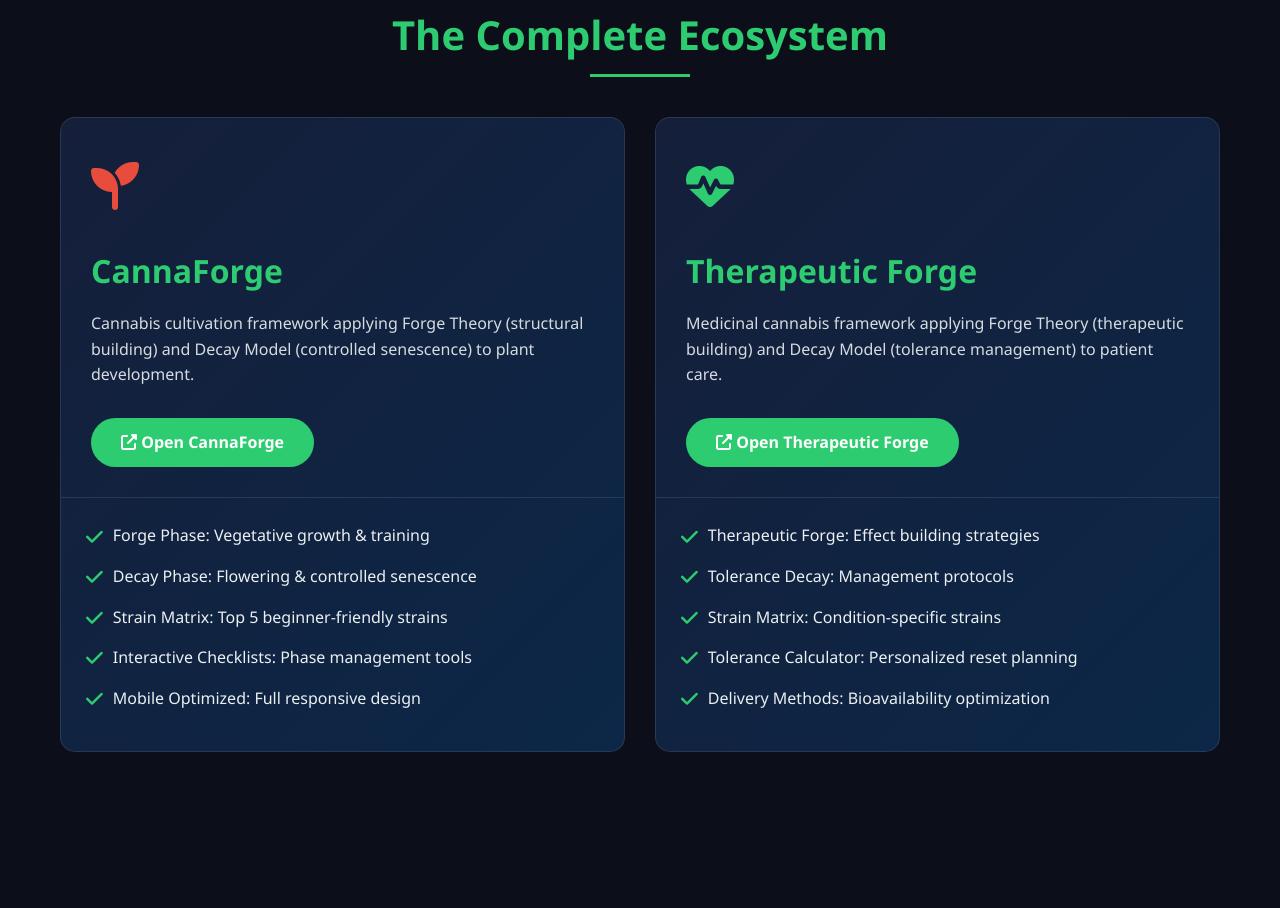
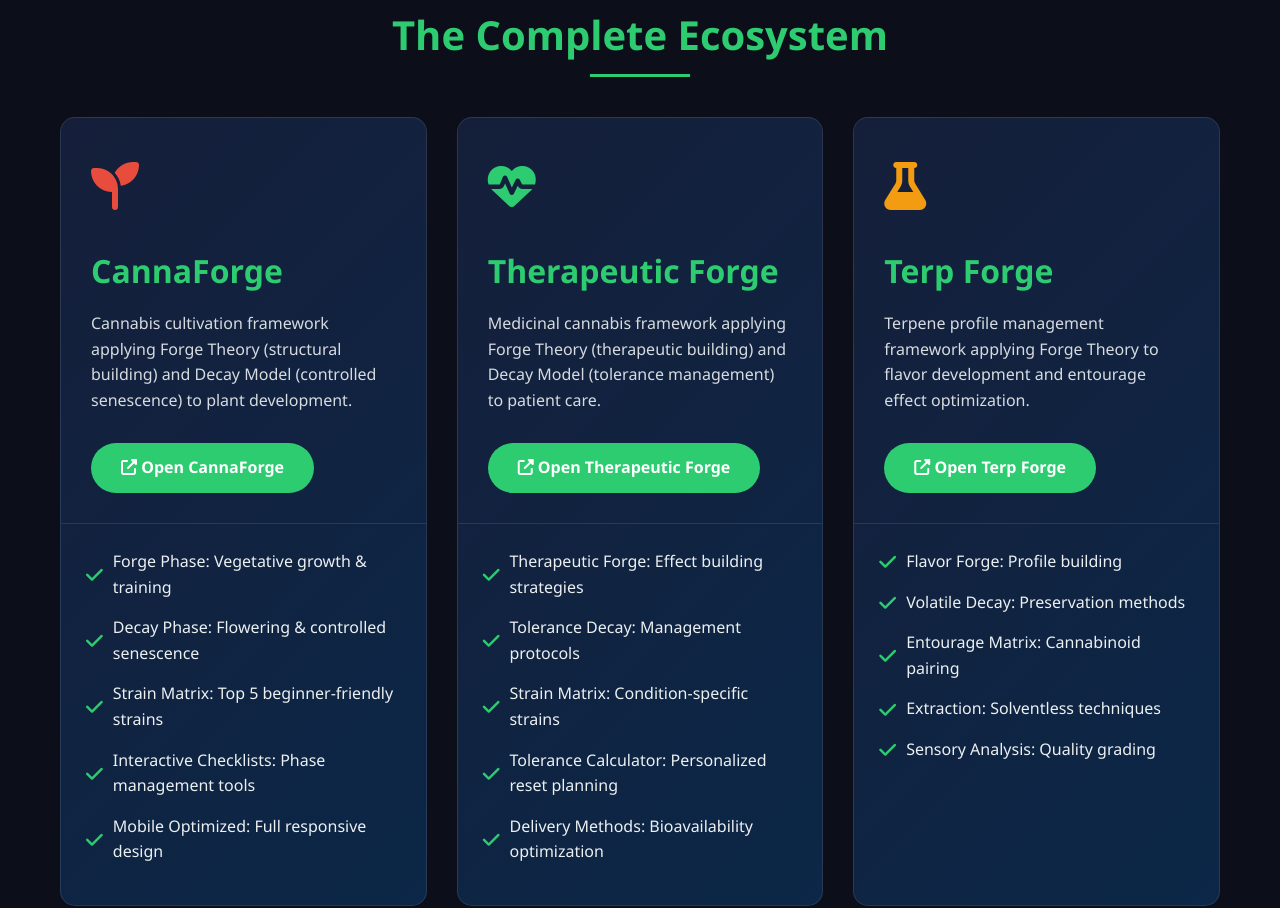
Before and after one commit to JamesTheGiblet/canna-suit, a plain HTML site: page index.html in a window 1280 px wide. Shown: the part 877-1785 px from the top of the page. Drawn offline with nearby package versions, Linux system fonts and the light colour scheme.

Commit message:
Add Terp Forge framework section and links
Introduced a new section for the Terp Forge terpene profile management framework, including its features and external links in the main content, call-to-action buttons, and footer navigation. Also added a new color variable for Terp Forge.

```diff
--- a/index.html
+++ b/index.html
@@ -17,6 +17,7 @@
             --decay-color: #3498db;
             --synergy-color: #9b59b6;
             --therapeutic-color: #2ecc71;
+            --terp-color: #f39c12;
             --dark-bg: #0c0e1a;
             --card-bg: rgba(22, 33, 62, 0.9);
             --light-text: #ecf0f1;
@@ -640,6 +641,33 @@
                     </ul>
                 </div>
             </div>
+
+            <!-- Terpene Framework -->
+            <div class="framework-card">
+                <div class="framework-header">
+                    <div class="framework-icon" style="color: var(--terp-color);">
+                        <i class="fas fa-flask"></i>
+                    </div>
+                    <h3 class="framework-title">Terp Forge</h3>
+                    <p class="framework-description">
+                        Terpene profile management framework applying Forge Theory to flavor development and entourage effect optimization.
+                    </p>
+                    <a href="https://jamesthegiblet.github.io/terp-forge/" target="_blank" class="framework-link">
+                        <i class="fas fa-external-link-alt"></i>
+                        Open Terp Forge
+                    </a>
+                </div>
+
+                <div class="framework-features">
+                    <ul class="feature-list">
+                        <li><i class="fas fa-check"></i> Flavor Forge: Profile building</li>
+                        <li><i class="fas fa-check"></i> Volatile Decay: Preservation methods</li>
+                        <li><i class="fas fa-check"></i> Entourage Matrix: Cannabinoid pairing</li>
+                        <li><i class="fas fa-check"></i> Extraction: Solventless techniques</li>
+                        <li><i class="fas fa-check"></i> Sensory Analysis: Quality grading</li>
+                    </ul>
+                </div>
+            </div>
         </div>
     </section>
 
@@ -748,6 +776,10 @@
                 <i class="fas fa-heartbeat"></i>
                 Open Therapeutic Forge (Medicinal)
             </a>
+            <a href="https://jamesthegiblet.github.io/terp-forge/" target="_blank" class="cta-button primary">
+                <i class="fas fa-flask"></i>
+                Open Terp Forge (Terpenes)
+            </a>
         </div>
 
         <div style="margin-top: 40px;">
@@ -768,6 +800,7 @@
         <div class="footer-links">
             <a href="https://jamesthegiblet.github.io/canna-forge/" target="_blank" class="footer-link">CannaForge</a>
             <a href="https://jamesthegiblet.github.io/therapeutic-forge/" target="_blank" class="footer-link">Therapeutic Forge</a>
+            <a href="https://jamesthegiblet.github.io/terp-forge/" target="_blank" class="footer-link">Terp Forge</a>
             <a href="#ecosystem" class="footer-link">Ecosystem</a>
             <a href="#framework" class="footer-link">Framework</a>
         </div>
```
